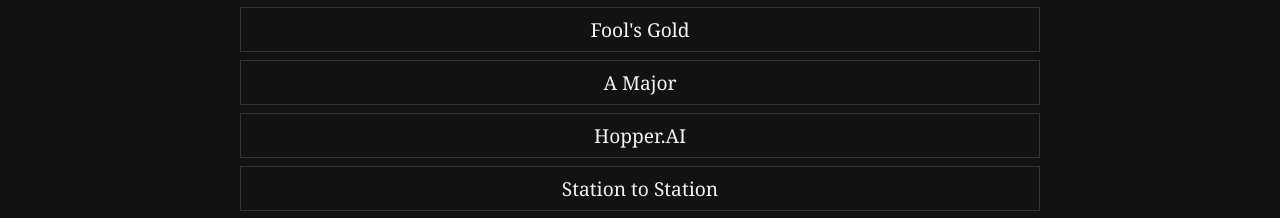
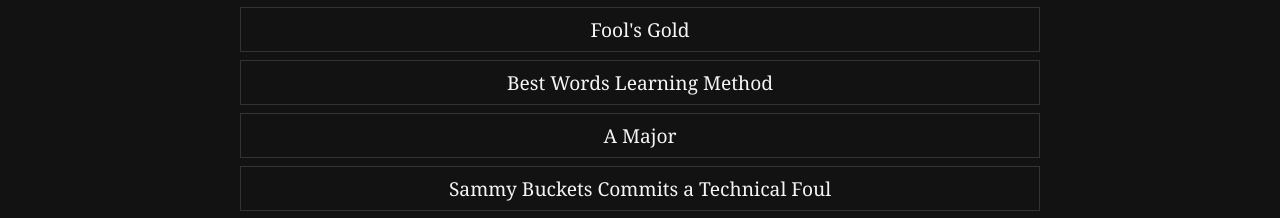
Before and after one commit to pocketsquare/rainharder, a SvelteKit app: page / in a window 1280 px wide. Shown: the part 720-938 px from the top of the page. Built offline with nearby package versions, Linux system fonts and the light colour scheme.

Commit message:
more infra

```diff
--- a/src/routes/+page.svelte
+++ b/src/routes/+page.svelte
@@ -31,7 +31,13 @@
         Fool's Gold
       </a>
     </li>
+    <li>
+      <a href="/words">
+        Best Words Learning Method
+      </a>
+    </li>
     <li><a href="/pdfs/A_Major.pdf">A Major</a></li>
+    <li><a href="/pdfs/hopper.pdf">Sammy Buckets Commits a Technical Foul</a></li>
     <li><a href="/pdfs/hopper.pdf">Hopper.AI</a></li>
     <li><a href="/pdfs/hopper.pdf">Station to Station</a></li>
 
```
